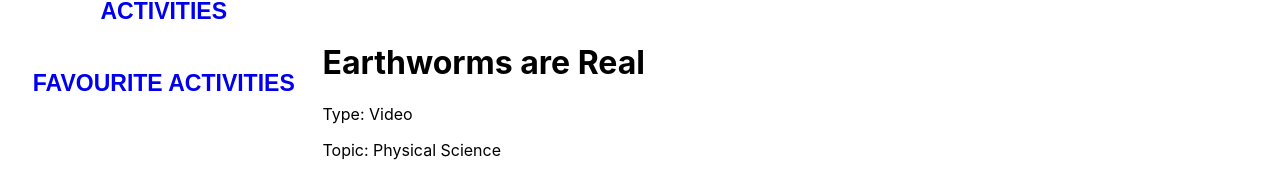
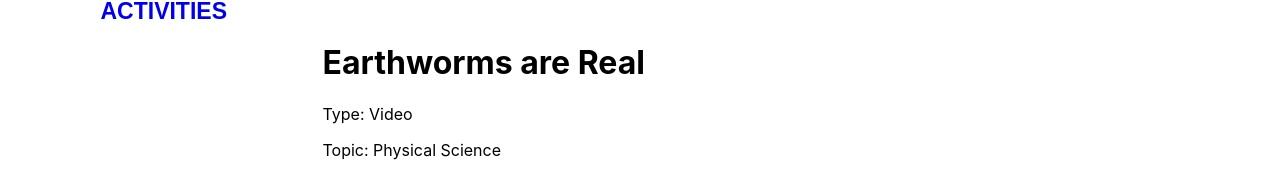
Before and after one commit to ninaderi/BrainStems, a React (Create React App) app in the folder brainstems-FE/: page /addComp in a window 1280 px wide. Shown: the part 356-529 px from the top of the page. Built offline with nearby package versions, Linux system fonts and the light colour scheme.

Commit message:
remove favorite

```diff
--- a/brainstems-FE/src/Components/DashboardComp.js
+++ b/brainstems-FE/src/Components/DashboardComp.js
@@ -3,13 +3,10 @@ import picLogin from './picLogin'
 import ActivityComp from './ActivityComp'
 import ExistingActivitiesComp from './ExistingActivitiesComp'
 import CompletedActivitiesComp from './CompletedActivitiesComp'
-import FavouriteActivitiesComp from './FavouriteActivitiesComp'
 import wonderville from "../images/wonderville.png";
 import addComp from "./AddActivityComp"
 import mindfuel_logo from "../images/mindfuel_logo.png";
 import { NavLink, Switch, Route, Link, BrowserRouter as Router } from 'react-router-dom'
-
-
 
 class DashboardComp extends React.Component {
     constructor() {
@@ -60,7 +57,6 @@ class DashboardComp extends React.Component {
                             <li><NavLink id="addActivityBtn" onClick={this.onClickNavBtn} className="menuitem" to='/addactivity'>ADD NEW ACTIVITY</NavLink></li>
                             <li><NavLink className="menuitem" to='/existingactivities'>EXISTING ACTIVITIES</NavLink></li>
                             <li><NavLink className="menuitem" to='/completedactivities'>COMPLETED ACTIVITIES</NavLink></li>
-                            <li><NavLink className="menuitem" to='/favouriteactivities'>FAVOURITE ACTIVITIES</NavLink></li>
                         </ul>
                     </div>
                     <div id='bodyContainer'>
@@ -69,7 +65,6 @@ class DashboardComp extends React.Component {
                         <Route path='/addactivity' component={ActivityComp} />
                         <Route path='/existingactivities' component={ExistingActivitiesComp} />
                         <Route path='/completedactivities' component={CompletedActivitiesComp} />
-                        <Route path='/favouriteactivities' component={FavouriteActivitiesComp} />
                         <Route path='/studentlogin' component={picLogin} />
                         <Route path='/addComp' component={addComp} />
 
--- a/brainstems-FE/src/Components/FavouriteActivitiesComp.js
+++ /dev/null
@@ -1,14 +0,0 @@
-import React from 'react'
-
-class FavouriteActivitiesComp extends React.Component {
-    render() {
-        console.log('from exist')
-        return(
-            <div>
-                <h1>Favourite Activities</h1>
-            </div>
-        )
-    }
-}
-
-export default FavouriteActivitiesComp
```
